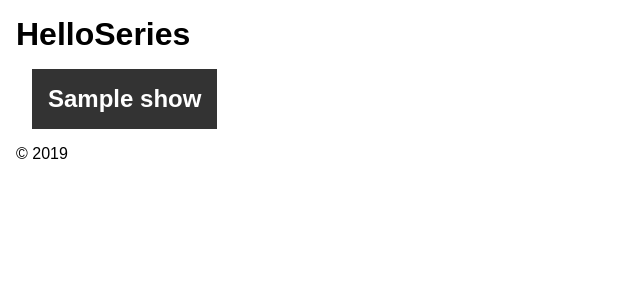
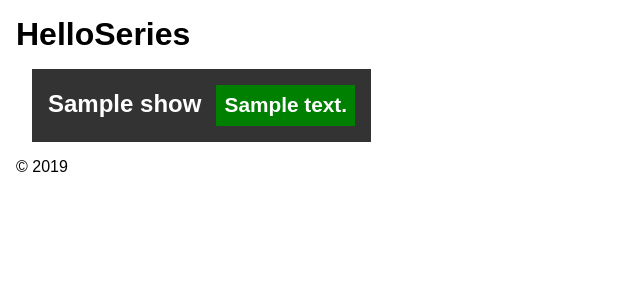
Before and after one commit to nbrignol/training-hello-series, a PHP site: template view/list.view.php in a window 1280 px wide. Shown: the top 300 px of the page, without its empty margins (0-640 px from the left). Run offline with PHP 8.4, Linux system fonts and the light colour scheme; the template is opened without the code that fills it: most values are stand-ins (such as "Sample title", 1, 10 or a date in 2020).

Commit message:
WIP list my shows

```diff
--- a/ctrl/list.php
+++ b/ctrl/list.php
@@ -1,7 +1,7 @@
 <?php
 
 $dao = new ShowSqlDao();
-$list = $dao->listAll();
+$list = $dao->listMyShows();
 
 $templateManager = new TemplateManager();
 $templateManager->render("list", [
--- a/entity/Show.php
+++ b/entity/Show.php
@@ -3,5 +3,8 @@
 class Show {
 	public $id;
 	public $label;
-	//...
+
+	//for current user
+	public $note;
+
 }
--- a/style.css
+++ b/style.css
@@ -25,4 +25,18 @@ body {
 	background: #333;
 	color: white;
 
+	position: relative;
+
+
 }
+.showList .show .title {
+	display: inline-block;
+}
+.showList .show .note {
+	display: inline-block;
+	margin-left: 0.5em;
+	background-color: green;
+	padding: 0.4em;
+	font-weight: bold;
+	font-size: 1.3em;
+}
--- a/view/list.view.php
+++ b/view/list.view.php
@@ -10,7 +10,8 @@
 	<section class="showList">
 	<?php foreach($shows as $show): ?>
 		<article class="show">
-			<h2><?php echo $show->label; ?></h2>
+			<h2 class="title"><?php echo $show->label; ?></h2>
+			<p class="note"><?php echo $show->note; ?></p>
 		</article>
 	<?php endforeach; ?>
 	</section>
```
Also changed, not shown: dao/ShowSqlDao.php (+28 -0 lines).
